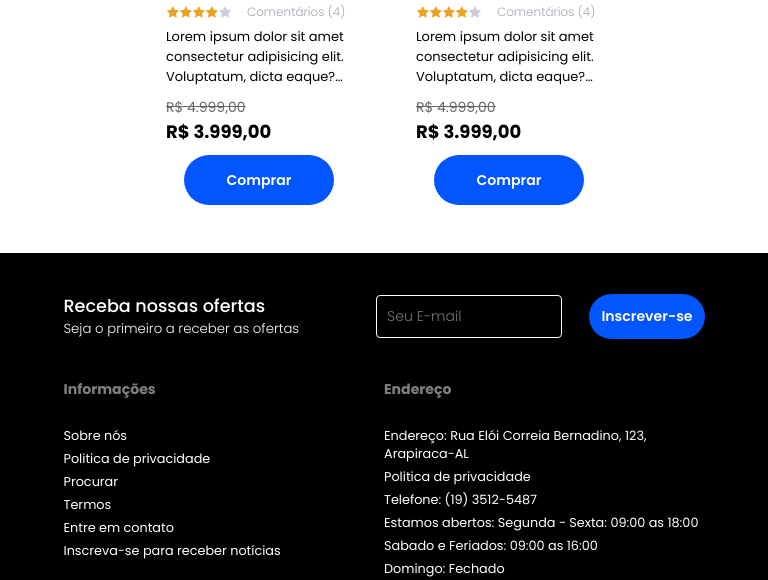
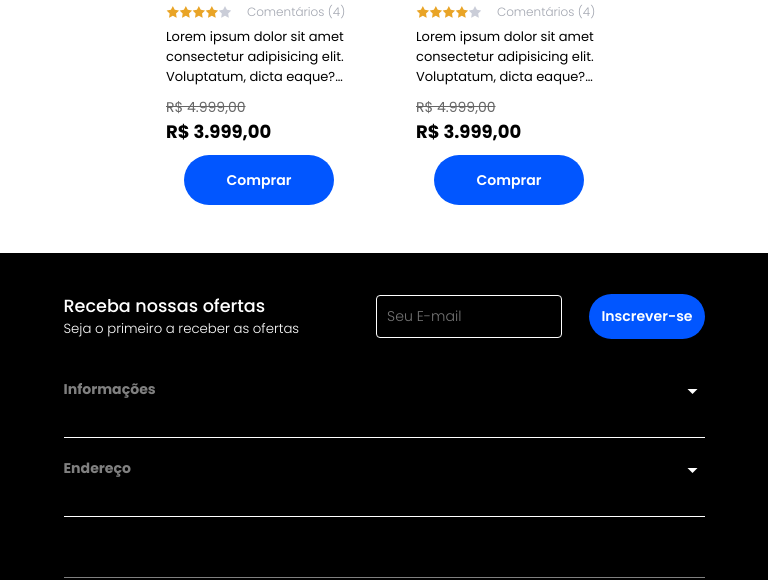
Before and after one commit to Wellington-m/virtual-store, a plain HTML site: page index.html in a window 768 px wide. Shown: the part 1456-2036 px from the top of the page. Drawn offline with nearby package versions, Linux system fonts and the light colour scheme.

Commit message:
fix: ajust .footer-info to dropdown

```diff
--- a/index.html
+++ b/index.html
@@ -1013,8 +1013,11 @@
                 </div>
 
                 <div id="footer-info">
-                    <div class="info">
+                    <div id="information" class="info">
                         <h2>Informações</h2>
+                        <span class="material-symbols-outlined arrow">
+                            arrow_drop_down
+                        </span>
                         <ul>
                             <li><a href="#">Sobre nós</a></li>
                             <li><a href="#">Politica de privacidade</a></li>
@@ -1027,11 +1030,15 @@
                                 >
                             </li>
                         </ul>
+                        <div class="border-bottom"></div>
                     </div>
 
-                    <div class="info">
+                    <div id="address" class="info">
                         <h2>Endereço</h2>
-                        <ul class="info">
+                        <span class="material-symbols-outlined arrow">
+                            arrow_drop_down
+                        </span>
+                        <ul>
                             <li>
                                 Endereço: Rua Elói Correia Bernadino, 123,
                                 Arapiraca-AL
@@ -1045,6 +1052,7 @@
                             <li>Domingo: Fechado</li>
                             <li>E-mail: <a href="#">shop@email.com</a></li>
                         </ul>
+                        <div class="border-bottom"></div>
                     </div>
                 </div>
                 <div id="footer-bottom">
--- a/main.js
+++ b/main.js
@@ -36,5 +36,37 @@ $(() => {
         $("header .menu").on("click", function (e) {
             e.stopPropagation();
         });
+
+        function footerInformationToggle(element) {
+            const $ul = $(element).find("ul");
+
+            if ($($ul).is(":visible")) {
+                $($(element).find("span")).text("arrow_drop_down");
+                $($(element).find("ul")).slideToggle();
+            } else {
+                $($(element).find("span")).text("arrow_drop_up");
+                $($(element).find("ul")).slideToggle();
+            }
+        }
+
+        $("#information h2").on("click", function () {
+            const $parent = $(this).parent();
+            footerInformationToggle($parent);
+        });
+
+        $("#information span").on("click", function () {
+            const $parent = $(this).parent();
+            footerInformationToggle($parent);
+        });
+
+        $("#address h2").on("click", function () {
+            const $parent = $(this).parent();
+            footerInformationToggle($parent);
+        });
+
+        $("#address span").on("click", function () {
+            const $parent = $(this).parent();
+            footerInformationToggle($parent);
+        });
     }
 });
--- a/style.css
+++ b/style.css
@@ -697,5 +697,48 @@ footer .container {
         font-size: 0.8em;
     }
 
+    .border-bottom {
+        border-bottom: 1px solid #ffffff;
+    }
+
+    #footer-info {
+        display: block;
+    }
+
+    #footer-info div:first-child {
+        margin-bottom: 20px;
+    }
+
+    #footer-info .info h2 {
+        grid-area: title;
+    }
+    #footer-info .info span {
+        grid-area: arrow;
+        width: 100%;
+        text-align: end;
+    }
+    #footer-info .info ul {
+        grid-area: infos;
+        display: none;
+    }
+    #footer-info .info div {
+        grid-area: border-bottom;
+        margin-top: 10px;
+    }
+
+    #footer-info .info {
+        display: grid;
+        grid-template-columns: 1fr 1fr;
+        grid-template-rows: auto;
+        grid-template-areas:
+            "title arrow"
+            "infos infos"
+            "border-bottom border-bottom";
+    }
+
+    .arrow {
+        justify-self: end;
+    }
+
     /* End */
 }
```
